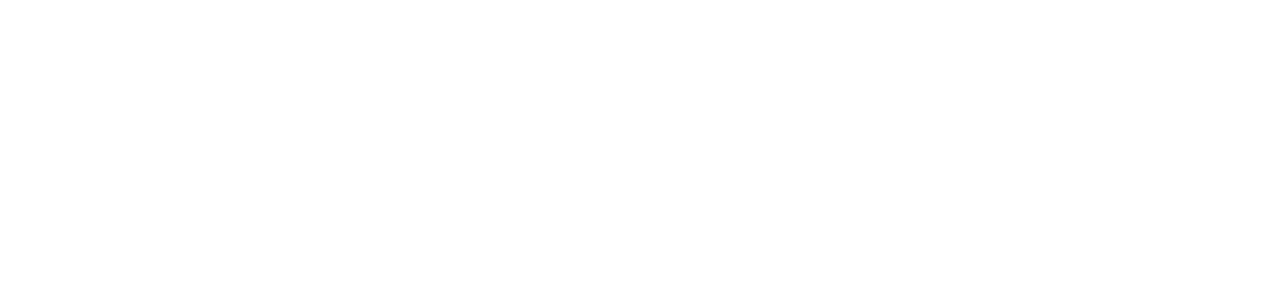
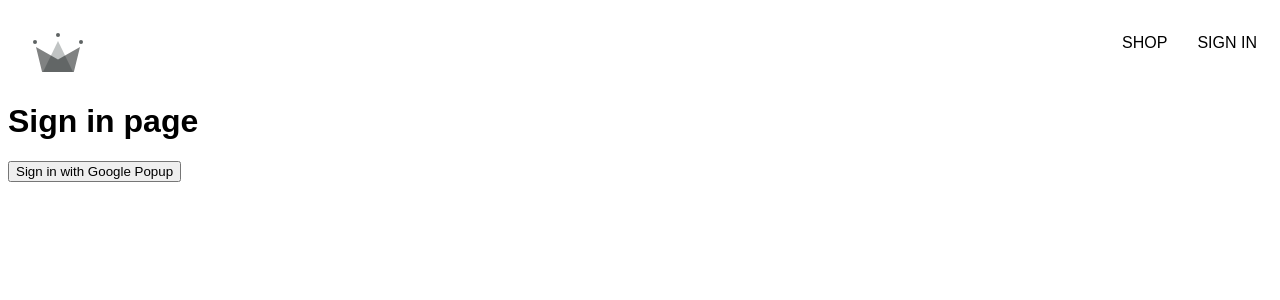
Before and after one commit to renatacioltea/capstone, a React (Create React App) app: page /sign-in in a window 1280 px wide. Before the commit this address had no page. Shown: the top 300 px of the page. Built offline with nearby package versions, Linux system fonts and the light colour scheme; no server answers; a web font is replaced by a local one.

Commit message:
create signin page

```diff
--- a/src/App.js
+++ b/src/App.js
@@ -1,6 +1,7 @@
 import { Routes, Route } from "react-router-dom";
 import Home from "./routes/home/home.component";
 import Navigation from "./routes/navigation/navigation.component";
+import SignIn from "./routes/sign-in/sign-in.component";
 
 const App = () => {
   const Shop = () => {
@@ -15,6 +16,7 @@
       <Route path="/" element={<Navigation />}>
         <Route index element={<Home />} />
         <Route path="shop" element={<Shop />} />
+        <Route path="sign-in" element={<SignIn />} />
       </Route>
     </Routes>
   );
--- a/src/routes/navigation/navigation.component.jsx
+++ b/src/routes/navigation/navigation.component.jsx
@@ -10,10 +10,12 @@
         <Link className="logo-container" to="/">
           <CrwnLogo className="logo" />
         </Link>
-
         <div className="nav-links-container">
           <Link className="nav-link" to="/shop">
             SHOP
+          </Link>
+          <Link className="nav-link" to="/sign-in">
+            SIGN IN
           </Link>
         </div>
       </div>
--- /dev/null
+++ b/src/routes/sign-in/sign-in.component.jsx
@@ -0,0 +1,19 @@
+import {
+  sinInWithGooglePopup,
+  createUserDocumentFromAuth,
+} from "../../utils/firebase/firebase.utils";
+
+const SignIn = () => {
+  const logGoogleUser = async () => {
+    const { user } = await sinInWithGooglePopup();
+    const userDocRef = await createUserDocumentFromAuth(user);
+  };
+  return (
+    <div>
+      <h1>Sign in page</h1>
+      <button onClick={logGoogleUser}>Sign in with Google Popup</button>
+    </div>
+  );
+};
+
+export default SignIn;
```
